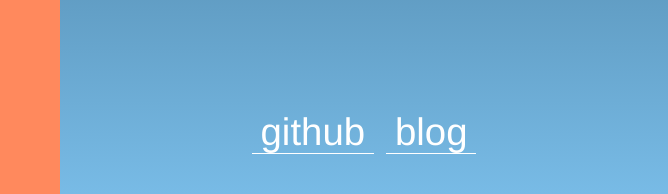
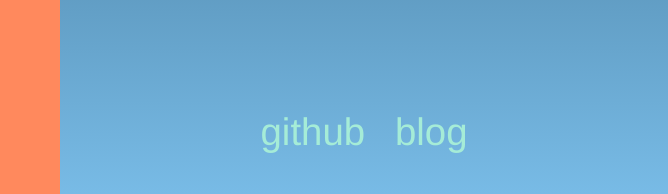
Before and after one commit to wusb/blog, a React app: page / in a window 1280 px wide. Shown: the part 606-800 px from the top of the page, 612-1280 px from the left. Built offline with nearby package versions, Linux system fonts and the light colour scheme.

Commit message:
change index link color

```diff
--- a/src/page/index/index.scss
+++ b/src/page/index/index.scss
@@ -85,8 +85,7 @@
   a{
     padding: 0 .04rem;
     font-size: .18rem;
-    color: #fff;
-    border-bottom: 1px solid #fff;
+    color: #A5ECD7;
     + a{
       margin-left: .06rem;
     }
```
